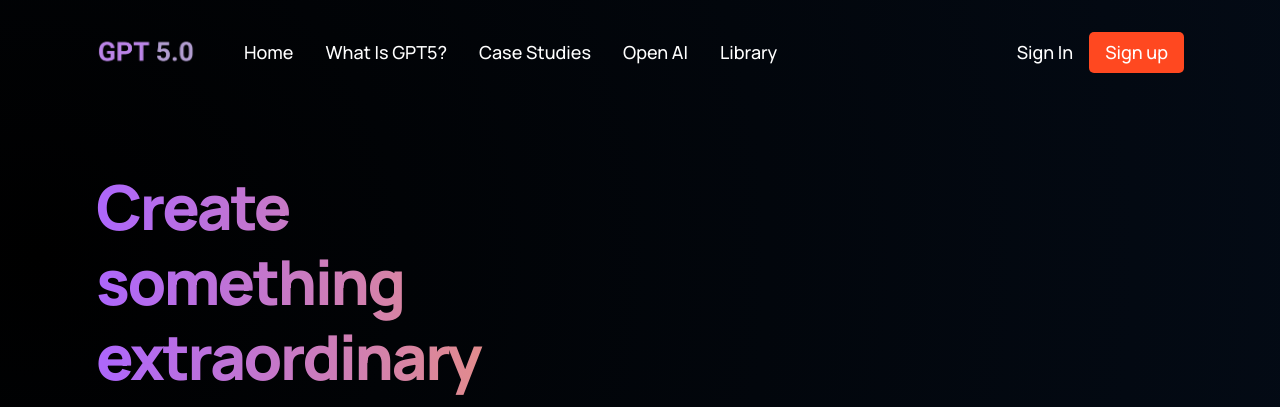
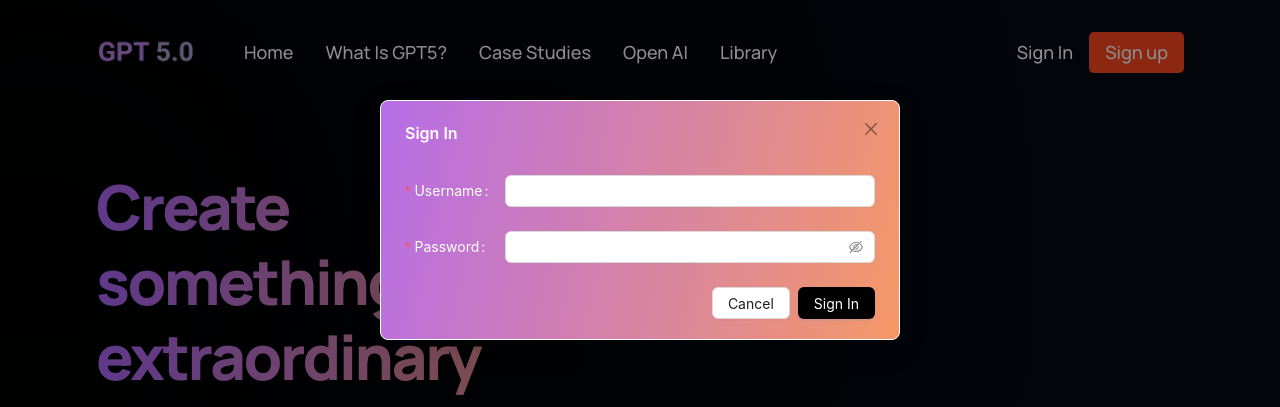
Before and after one commit to amiladimantha/GPT_5.0, a React (Create React App) app: page / in a window 1280 px wide. Both pictures are taken after a click on the element "Sign In". Shown: the top 407 px of the page. Built offline with nearby package versions, Linux system fonts and the light colour scheme.

Commit message:
signin/signup forms done

```diff
--- a/src/components/navbar/Navbar.jsx
+++ b/src/components/navbar/Navbar.jsx
@@ -59,9 +59,15 @@ const Navbar = () => {
         </div>
       </div>
       <div className="gpt3__navbar-sign">
-        <p>Sign in</p>
-        <button type="button">Sign up</button>
+        <p onClick={toggleSignIn}>Sign in</p>
+        <button type="button" onClick={toggleSignUp}>Sign up</button>
       </div>
+      {SignInModalVisible && (
+        <SignIn visible={SignInModalVisible} onCancel={toggleSignIn} />
+      )}
+      {SignUpModalVisible && (
+        <SignUp visible={SignUpModalVisible} onCancel={toggleSignUp} />
+      )}
       <div className="gpt3__navbar-menu">
         {toggleMenu ? (
           <RiCloseLine
--- a/src/components/signIn/SignIn.jsx
+++ b/src/components/signIn/SignIn.jsx
@@ -11,15 +11,15 @@ const SignInForm = ({ visible, onCancel }) => {
 
   return (
     <Modal
-      title="Log In"
+      title="Sign In"
       open={visible}
       onCancel={onCancel}
       footer={[
         <Button key="cancel" onClick={onCancel}>
           Cancel
         </Button>,
-        <Button key="submit" type="primary" onClick={handleOk}>
-          Log In
+        <Button key="submit" className="submit_button" type="primary" onClick={handleOk}>
+          Sign In
         </Button>,
       ]}
       className="login-form"
--- a/src/components/signIn/signIn.css
+++ b/src/components/signIn/signIn.css
@@ -1,8 +1,12 @@
 .login-form .ant-modal-content {
-    background-color: rgba(255, 255, 255, 0.3); /* Set the background color to semi-transparent black */
+    background: var(--gradient-bar); /* Set the background color to semi-transparent black */
     color: white;
-    border:1px solid #b9951f;
+    border:1px solid #ffffff;
   }
+
+.submit_button{
+  background-color: black;
+}
 
   .login-form .ant-modal-header {
     background-color:transparent; /* Set the background color to semi-transparent black */
--- a/src/components/signUp/SignUp.jsx
+++ b/src/components/signUp/SignUp.jsx
@@ -11,15 +11,15 @@ const SignUpForm = ({ visible, onCancel }) => {
 
   return (
     <Modal
-      title="Registration"
+      title="Sign Up"
       open={visible}
       onCancel={onCancel}
       footer={[
         <Button key="cancel" onClick={onCancel}>
           Cancel
         </Button>,
-        <Button key="submit" type="primary" onClick={handleOk}>
-          Register
+        <Button key="submit" className="submit_button" type="primary" onClick={handleOk}>
+          Sign Up
         </Button>,
       ]}
       className="registration-form"
--- a/src/components/signUp/signUp.css
+++ b/src/components/signUp/signUp.css
@@ -1,7 +1,11 @@
 .registration-form .ant-modal-content {
-    background-color: rgba(255, 255, 255, 0.3); /* Set the background color to semi-transparent black */
+    background: var(--gradient-bar); /* Set the background color to semi-transparent black */
     color: white;
-    border:1px solid #b9951f;
+    border:1px solid #ffffff;
+  }
+
+  .submit_button{
+    background-color: black;
   }
 
   .registration-form .ant-modal-header {
```
